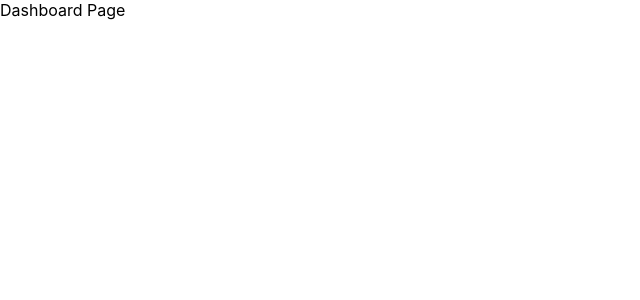
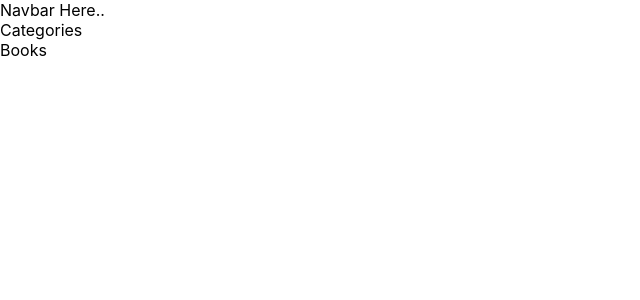
Before and after one commit to tabitaM/books-react, a React (Create React App) app: page /dashboard in a window 1280 px wide. Shown: the top 300 px of the page, without its empty margins (0-640 px from the left). Built offline with nearby package versions, Linux system fonts and the light colour scheme.

Commit message:
Using components inside containers

```diff
--- a/src/components/Books.jsx
+++ b/src/components/Books.jsx
@@ -0,0 +1,5 @@
+import React from 'react'
+
+export default function Books() {
+  return <div>Books</div>
+}
--- a/src/components/Categories.jsx
+++ b/src/components/Categories.jsx
@@ -0,0 +1,5 @@
+import React from 'react'
+
+export default function Categories() {
+  return <div>Categories</div>
+}
--- a/src/components/Navbar.jsx
+++ b/src/components/Navbar.jsx
@@ -0,0 +1,5 @@
+import React from 'react'
+
+export default function Navbar() {
+  return <div>Navbar Here..</div>
+}
--- a/src/components/UserDetails.jsx
+++ b/src/components/UserDetails.jsx
@@ -0,0 +1,5 @@
+import React from 'react'
+
+export default function UserDetails() {
+  return <div>Profile Page</div>
+}
--- a/src/containers/Dashboard.jsx
+++ b/src/containers/Dashboard.jsx
@@ -1,6 +1,14 @@
 import React from 'react'
+import Navbar from '../components/Navbar'
+import Categories from '../components/Categories'
+import Books from '../components/Books'
 
 export default function Dashboard() {
-  console.log('In Dashboard')
-  return <div>Dashboard Page</div>
+  return (
+    <div>
+      <Navbar />
+      <Categories />
+      <Books />
+    </div>
+  )
 }
--- a/src/containers/Home.jsx
+++ b/src/containers/Home.jsx
@@ -1,5 +1,18 @@
-import React from 'react'
+import React, { useState, useEffect } from 'react'
 
 export default function Home() {
+  const [userData, setUserData] = useState(null)
+  const baseUrl = 'http://localhost:3000/'
+
+  useEffect(() => {
+    async function fetchUserData() {
+      const data = await fetch(baseUrl + 'user')
+      console.log('User data: ', data)
+      setUserData(data)
+      return userData
+    }
+    fetchUserData()
+  }, [])
+
   return <div>Home Page</div>
 }
--- a/src/containers/Profile.jsx
+++ b/src/containers/Profile.jsx
@@ -1,5 +1,12 @@
 import React from 'react'
+import UserDetails from '../components/UserDetails'
+import Navbar from '../components/Navbar'
 
 export default function Profile() {
-  return <div>Profile Page</div>
+  return (
+    <div>
+      <Navbar />
+      <UserDetails />
+    </div>
+  )
 }
```
Also changed, not shown: 1 other file (tests, documents, lock files or other folders).
